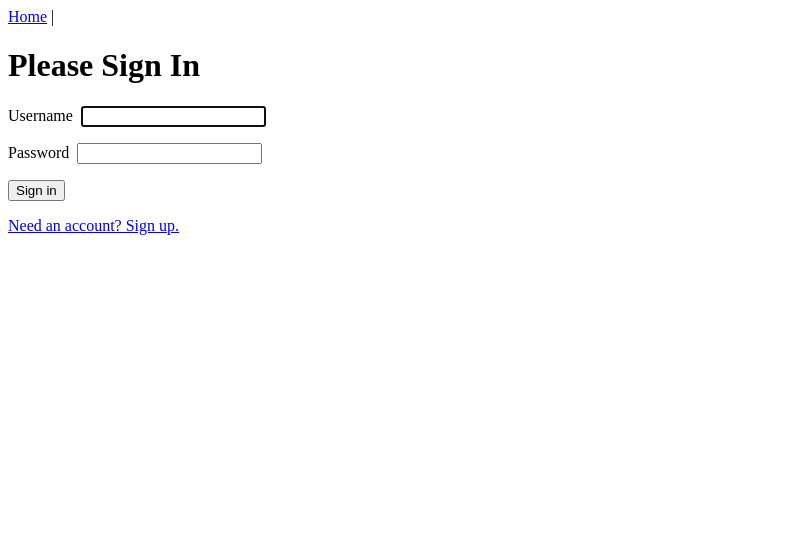
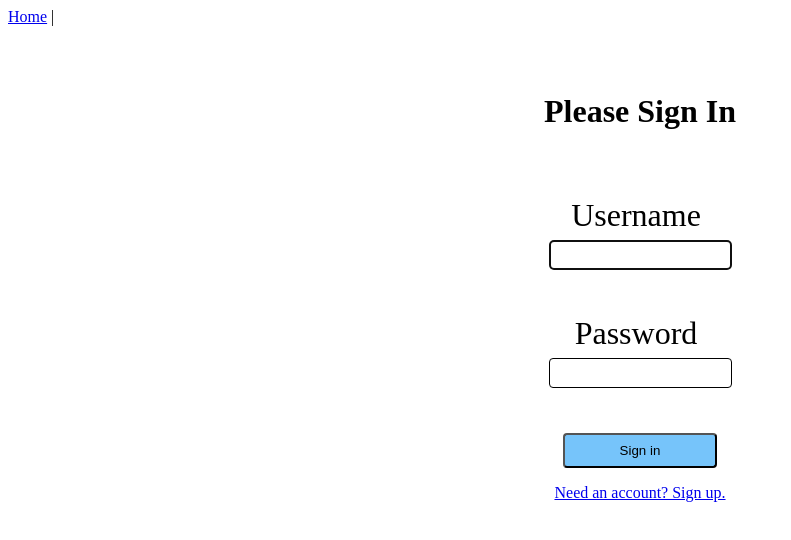
Before and after one commit to raulharo/Tech-Elevator-Final-Capstone, a Vue app in the folder final-capstone/capstone/vue/: page /login in a window 1280 px wide. Shown: the top 540 px of the page, without its empty margins (0-791 px from the left). Built offline with nearby package versions, Linux system fonts and the light colour scheme.

Commit message:
login page styling

```diff
--- a/final-capstone/capstone/vue/src/views/Login.vue
+++ b/final-capstone/capstone/vue/src/views/Login.vue
@@ -16,9 +16,9 @@
         <label for="password">Password</label>
         <input type="password" id="password" v-model="user.password" required />
       </div>
-      <button type="submit">Sign in</button>
-      <p>
-      <router-link :to="{ name: 'register' }">Need an account? Sign up.</router-link></p>
+      <div class="signin" ><button type="submit">Sign in</button></div>
+      <p class="needanaccount" >
+      <router-link :to="{ name: 'register' }">Need an account? Sign up.</router-link> </p>
     </form>
   </div>
 </template>
@@ -62,10 +62,55 @@ export default {
 </script>
 
 <style scoped>
+#login {
+  display: flex;
+  justify-content: center;
+}
+
+
 .form-input-group {
-  margin-bottom: 1rem;
+  margin-bottom: 2rem;
+  display: flex;
+  flex-direction: column;
+  align-items: center;
+  height: 20%;
+
 }
 label {
   margin-right: 0.5rem;
+  margin-bottom: 3%;
+  font-size: 2rem;
 }
+.signin {
+  display:flex;
+  justify-content: center;
+}
+
+input {
+  border: solid 1.5px, black;
+  border-radius: 4px;
+  height: 30%;
+
+}
+
+.signin {
+  display: flex;
+  justify-content: center;
+  height: 8%;
+}
+
+button {
+  width: 80%;
+  height: 100%;
+  background-color: #76c4fa;
+  border-radius: 4px;
+}
+.needanaccount {
+  display: flex;
+  justify-content: center;
+}
+h1 {
+  margin: 35% 0%;
+}
+
 </style>
```
Also changed, not shown: 1 other file (tests, documents, lock files or other folders).
